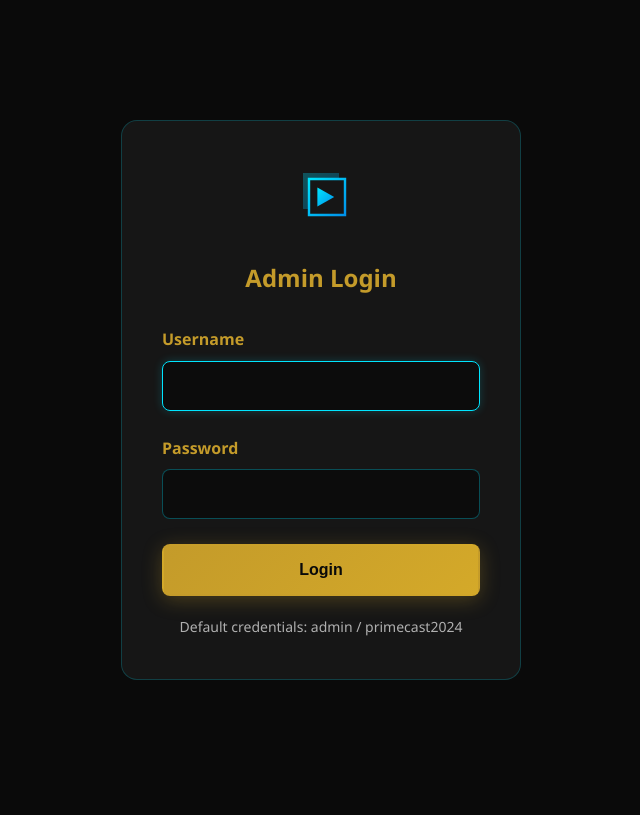
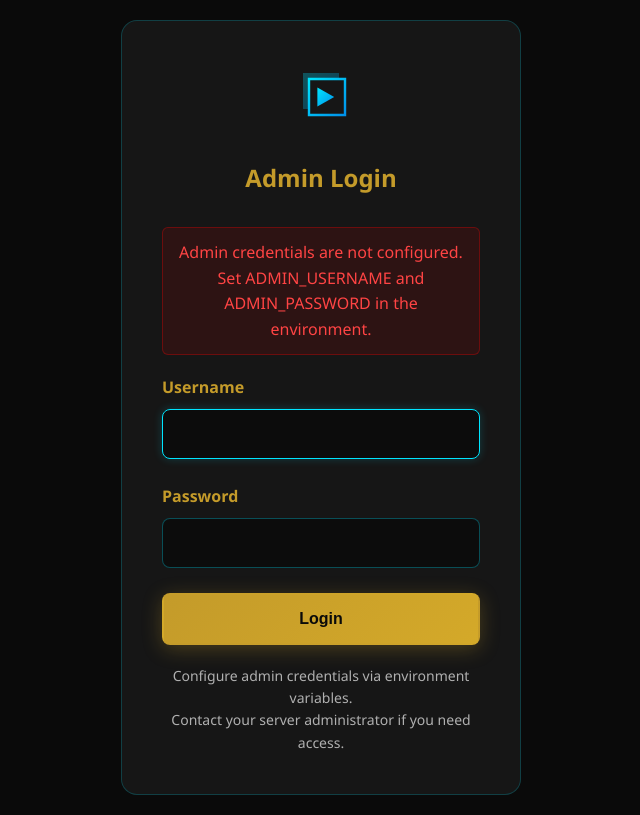
Before and after one commit to Tyipili/primecast, a PHP site: page /admin/login.php in a window 1280 px wide. Shown: the whole page, without its empty margins (319-959 px from the left). Before the commit the page ends 680 px from the top, so only its background shows below. Run offline with PHP 8.4, Linux system fonts and the light colour scheme.

Commit message:
Update login.php

```diff
--- a/admin/login.php
+++ b/admin/login.php
@@ -1,4 +1,17 @@
 <?php
+// Helper to detect secure requests across direct and proxied deployments
+$isSecure = (!empty($_SERVER['HTTPS']) && $_SERVER['HTTPS'] !== 'off')
+    || (isset($_SERVER['SERVER_PORT']) && $_SERVER['SERVER_PORT'] == 443)
+    || (isset($_SERVER['HTTP_X_FORWARDED_PROTO']) && strtolower($_SERVER['HTTP_X_FORWARDED_PROTO']) === 'https');
+
+// Harden session cookies
+session_set_cookie_params([
+    'lifetime' => 0,
+    'path' => '/',
+    'httponly' => true,
+    'samesite' => 'Strict',
+    'secure' => $isSecure
+]);
 session_start();
 
 // Check if already logged in
@@ -7,23 +20,71 @@ if (isset($_SESSION['admin_logged_in']) && $_SESSION['admin_logged_in'] === true
     exit;
 }
 
+// Storage locations
+$storageDir = dirname(__DIR__) . '/storage';
+$credentialsFile = $storageDir . '/admin_credentials.json';
+
+// Ensure storage directory exists
+if (!is_dir($storageDir)) {
+    if (!mkdir($storageDir, 0750, true) && !is_dir($storageDir)) {
+        $error = 'Unable to create storage directory.';
+    }
+}
+
 $error = '';
+$credentials = null;
+$envUser = getenv('ADMIN_USERNAME');
+$envPass = getenv('ADMIN_PASSWORD');
+
+// Load credentials from secure location or bootstrap from env vars
+if (is_readable($credentialsFile)) {
+    $contents = file_get_contents($credentialsFile);
+
+    if ($contents === false) {
+        $error = 'Unable to read admin credentials file.';
+    } else {
+        $decoded = json_decode($contents, true);
+
+        if (
+            is_array($decoded) &&
+            isset($decoded['username'], $decoded['password']) &&
+            trim($decoded['username']) !== '' &&
+            trim($decoded['password']) !== '' &&
+            json_last_error() === JSON_ERROR_NONE
+        ) {
+            $credentials = [
+                'username' => trim($decoded['username']),
+                'password' => $decoded['password']
+            ];
+        } else {
+            $error = 'Admin credentials file is invalid. Please recreate it with ADMIN_USERNAME and ADMIN_PASSWORD.';
+        }
+    }
+} elseif ($envUser && $envPass && trim($envUser) !== '' && trim($envPass) !== '') {
+    $credentials = [
+        'username' => trim($envUser),
+        'password' => password_hash(trim($envPass), PASSWORD_DEFAULT)
+    ];
+
+    if (file_put_contents($credentialsFile, json_encode($credentials, JSON_PRETTY_PRINT | JSON_UNESCAPED_SLASHES), LOCK_EX) === false) {
+        $error = 'Failed to write admin credentials file. Check directory permissions.';
+    } else {
+        chmod($credentialsFile, 0640);
+    }
+} else {
+    $error = 'Admin credentials are not configured. Set ADMIN_USERNAME and ADMIN_PASSWORD in the environment.';
+}
 
 // Handle login form submission
-if ($_SERVER['REQUEST_METHOD'] === 'POST') {
+if ($_SERVER['REQUEST_METHOD'] === 'POST' && $credentials) {
     $username = isset($_POST['username']) ? trim($_POST['username']) : '';
     $password = isset($_POST['password']) ? trim($_POST['password']) : '';
-
-    // Load credentials from encrypted file
-    $credentialsFile = '.htpasswd';
-
-    if (file_exists($credentialsFile)) {
-        $credentials = json_decode(file_get_contents($credentialsFile), true);
 
     if ($credentials &&
         $username === $credentials['username'] &&
         password_verify($password, $credentials['password'])) {
 
+        session_regenerate_id(true);
         $_SESSION['admin_logged_in'] = true;
         $_SESSION['admin_username'] = $username;
         header('Location: dashboard.php');
@@ -31,15 +92,8 @@ if ($_SERVER['REQUEST_METHOD'] === 'POST') {
     } else {
         $error = 'Invalid username or password';
     }
-    } else {
-        // Create default credentials if file doesn't exist
-        $defaultCredentials = [
-            'username' => 'admin',
-            'password' => password_hash('primecast2024', PASSWORD_DEFAULT)
-        ];
-        file_put_contents($credentialsFile, json_encode($defaultCredentials));
-        $error = 'Default credentials created. Username: admin, Password: primecast2024';
-    }
+} elseif ($_SERVER['REQUEST_METHOD'] === 'POST' && !$credentials && !$error) {
+    $error = 'Admin credentials are not available. Please contact the server administrator.';
 }
 ?>
 <!DOCTYPE html>
@@ -87,7 +141,8 @@ if ($_SERVER['REQUEST_METHOD'] === 'POST') {
             </form>
 
             <p style="text-align: center; margin-top: 20px; font-size: 14px; color: var(--text-gray);">
-                Default credentials: admin / primecast2024
+                Configure admin credentials via environment variables.<br>
+                Contact your server administrator if you need access.
             </p>
         </div>
     </div>
```
Lines whose indentation alone changed are shown as unchanged.
